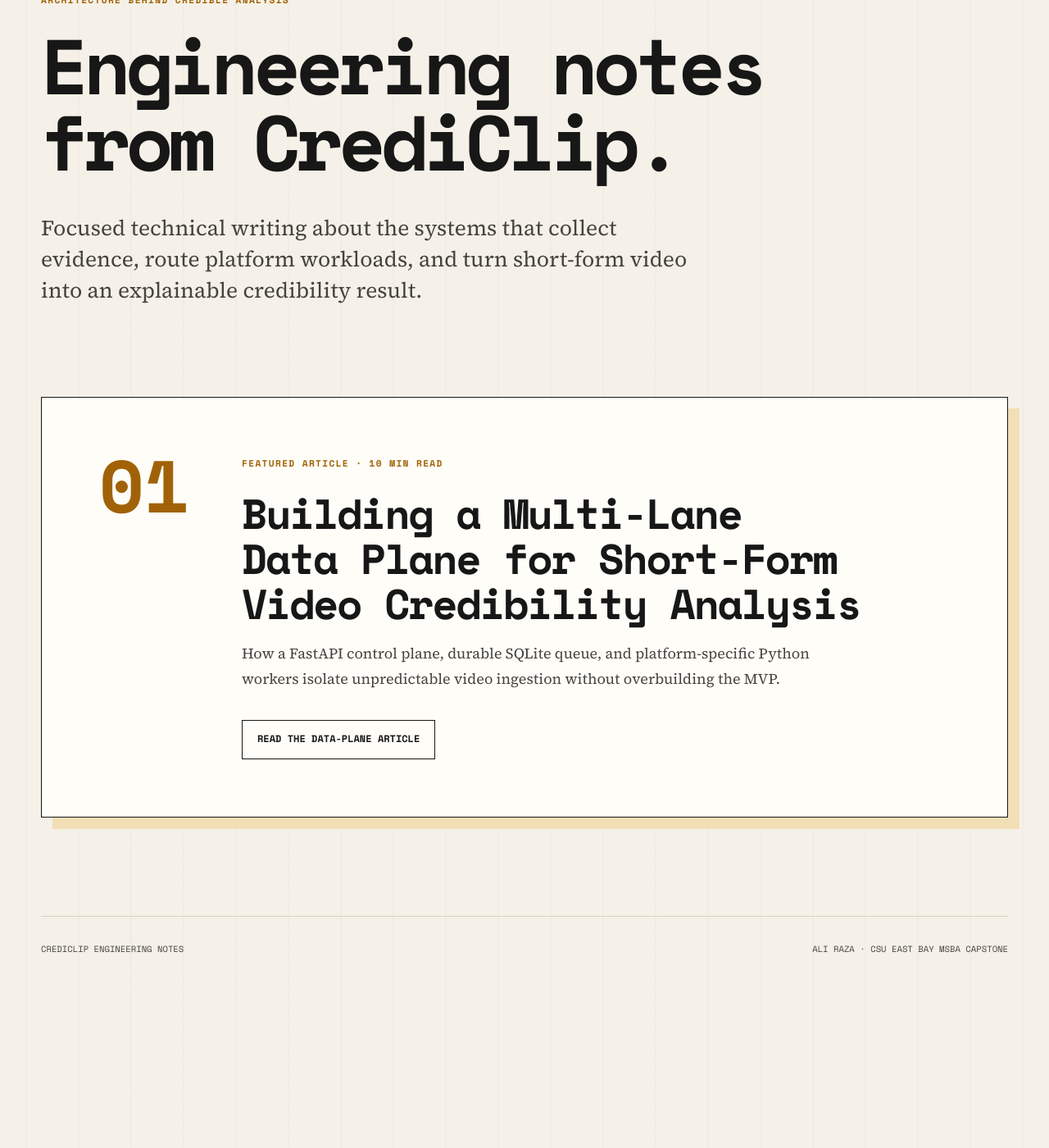
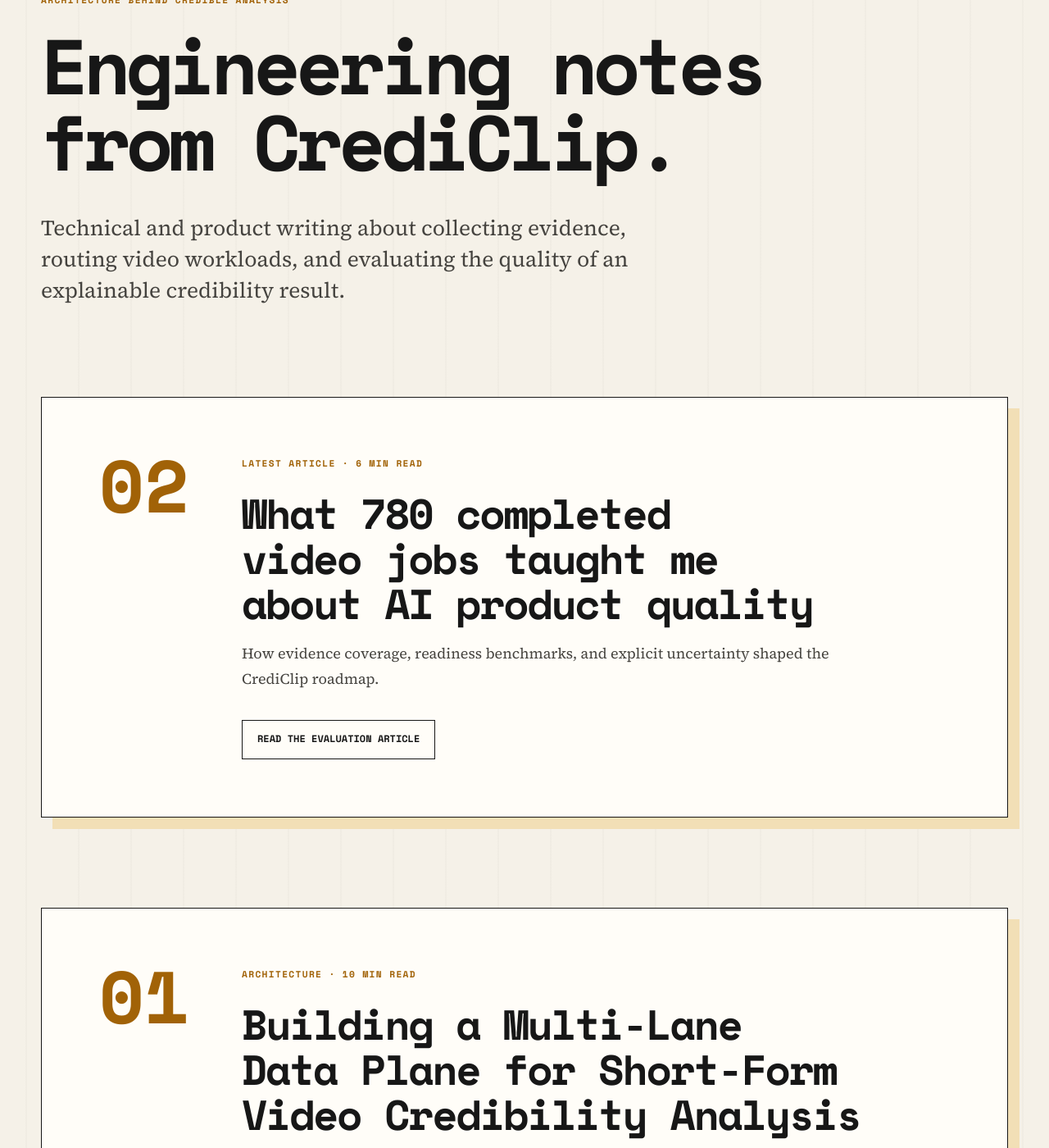
Before and after one commit to aliraza2025/CrediClip, a Jekyll site: the page built from docs/index.md, in a window 1280 px wide and 1400 px high, scrolled down 239 px. Shown: the whole window at 82% size. Built offline with Jekyll 4.4.1, drawn with Linux system fonts in a browser that asks for light colours; before the commit the page ends 1447 px from its top, so only the background shows below that.

Commit message:
Publish CrediClip product evaluation article

```diff
--- a/docs/_layouts/home.html
+++ b/docs/_layouts/home.html
@@ -24,13 +24,23 @@
       <section class="home-hero">
         <p class="eyebrow">Architecture behind credible analysis</p>
         <h1>Engineering notes from CrediClip.</h1>
-        <p>Focused technical writing about the systems that collect evidence, route platform workloads, and turn short-form video into an explainable credibility result.</p>
+        <p>Technical and product writing about collecting evidence, routing video workloads, and evaluating the quality of an explainable credibility result.</p>
+      </section>
+
+      <section class="featured-note" aria-labelledby="evaluation-title">
+        <div class="note-index">02</div>
+        <div>
+          <p class="eyebrow">Latest article · 6 min read</p>
+          <h2 id="evaluation-title">What 780 completed video jobs taught me about AI product quality</h2>
+          <p>How evidence coverage, readiness benchmarks, and explicit uncertainty shaped the CrediClip roadmap.</p>
+          <a class="primary-link" href="{{ '/evaluating-ai-product-quality/' | relative_url }}">Read the evaluation article</a>
+        </div>
       </section>
 
       <section class="featured-note" aria-labelledby="featured-title">
         <div class="note-index">01</div>
         <div>
-          <p class="eyebrow">Featured article · 10 min read</p>
+          <p class="eyebrow">Architecture · 10 min read</p>
           <h2 id="featured-title">Building a Multi-Lane Data Plane for Short-Form Video Credibility Analysis</h2>
           <p>How a FastAPI control plane, durable SQLite queue, and platform-specific Python workers isolate unpredictable video ingestion without overbuilding the MVP.</p>
           <a class="primary-link" href="{{ '/data-plane/' | relative_url }}">Read the data-plane article</a>
```
Also changed, not shown: docs/_layouts/article.html (+7 -1 lines), docs/articles/evaluating-ai-product-quality.md (added, +89 -0 lines), README.md.
